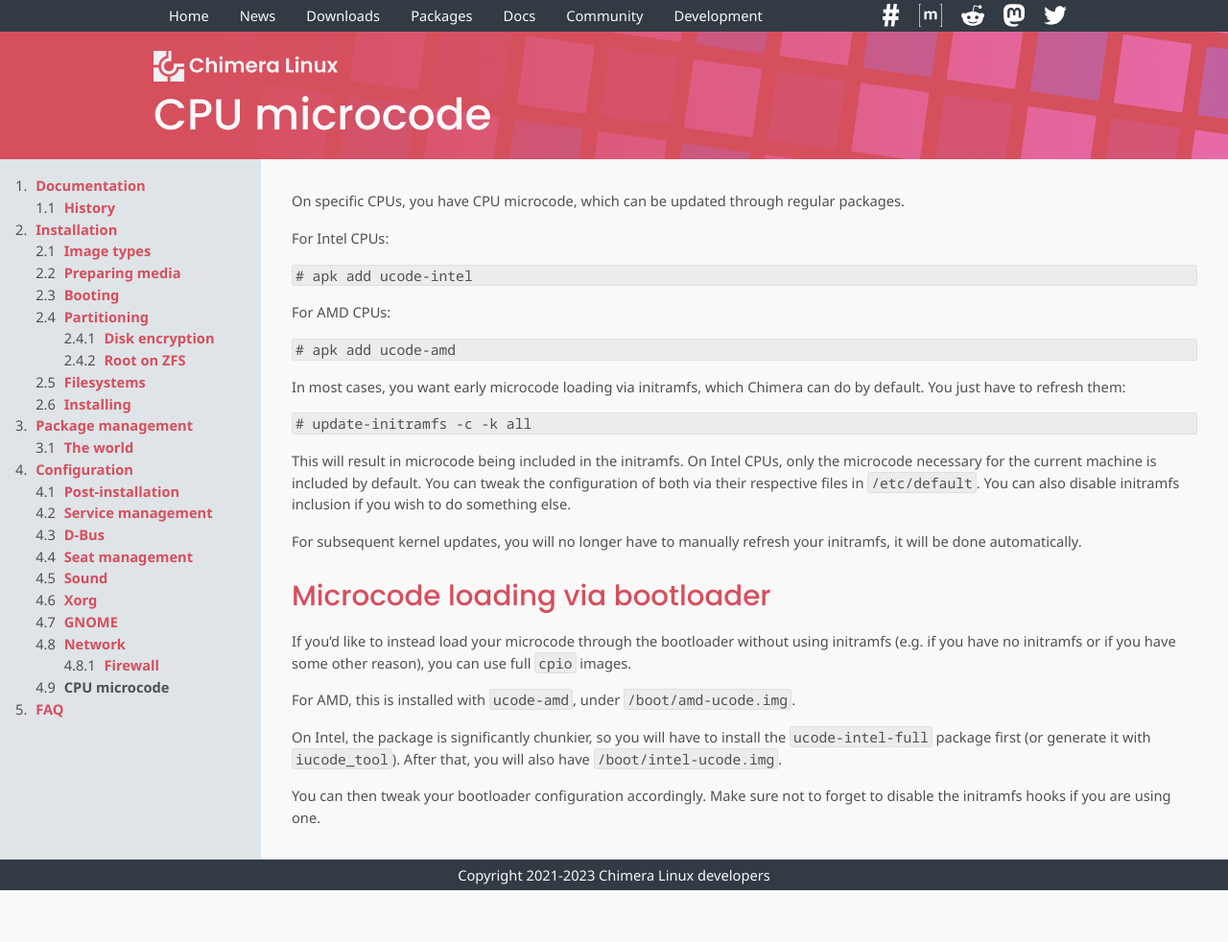
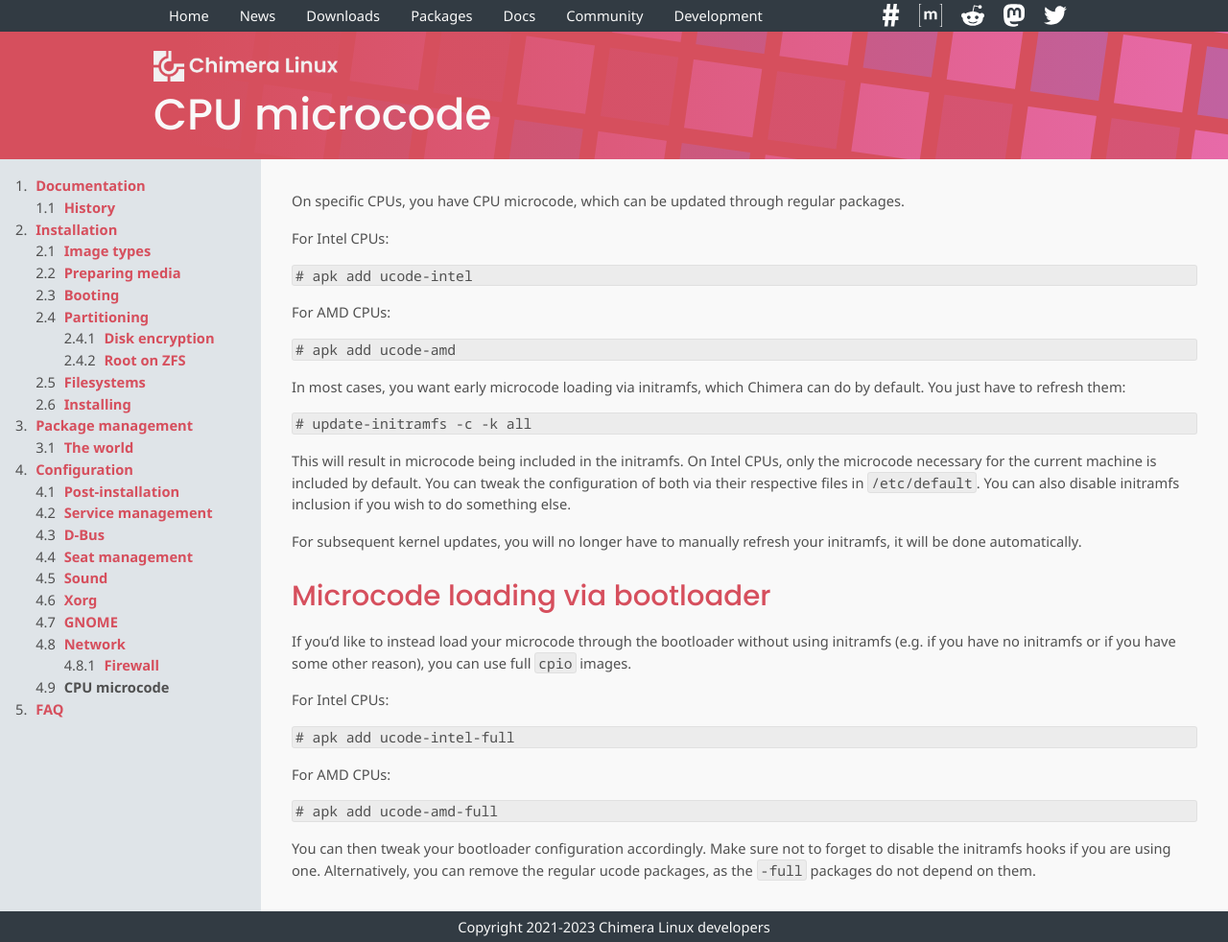
Before and after one commit to chimera-linux/chimera-linux.github.io, a Jekyll site: the page built from _docs/configuration/microcode.md, in a window 1280 px wide. Shown: the whole page at 96% size. Built offline with Jekyll 4.4.1, drawn with Linux system fonts in a browser that asks for light colours; before the commit the page ends 928 px from its top, so only the background shows below that.

Commit message:
update for amd -full microcode

````diff
--- a/_docs/configuration/microcode.md
+++ b/_docs/configuration/microcode.md
@@ -41,11 +41,19 @@
 using initramfs (e.g. if you have no initramfs or if you have some other
 reason), you can use full `cpio` images.
 
-For AMD, this is installed with `ucode-amd`, under `/boot/amd-ucode.img`.
+For Intel CPUs:
 
-On Intel, the package is significantly chunkier, so you will have to install
-the `ucode-intel-full` package first (or generate it with `iucode_tool`).
-After that, you will also have `/boot/intel-ucode.img`.
+```
+# apk add ucode-intel-full
+```
+
+For AMD CPUs:
+
+```
+# apk add ucode-amd-full
+```
 
 You can then tweak your bootloader configuration accordingly. Make sure not
-to forget to disable the initramfs hooks if you are using one.
+to forget to disable the initramfs hooks if you are using one. Alternatively,
+you can remove the regular ucode packages, as the `-full` packages do not
+depend on them.
````
